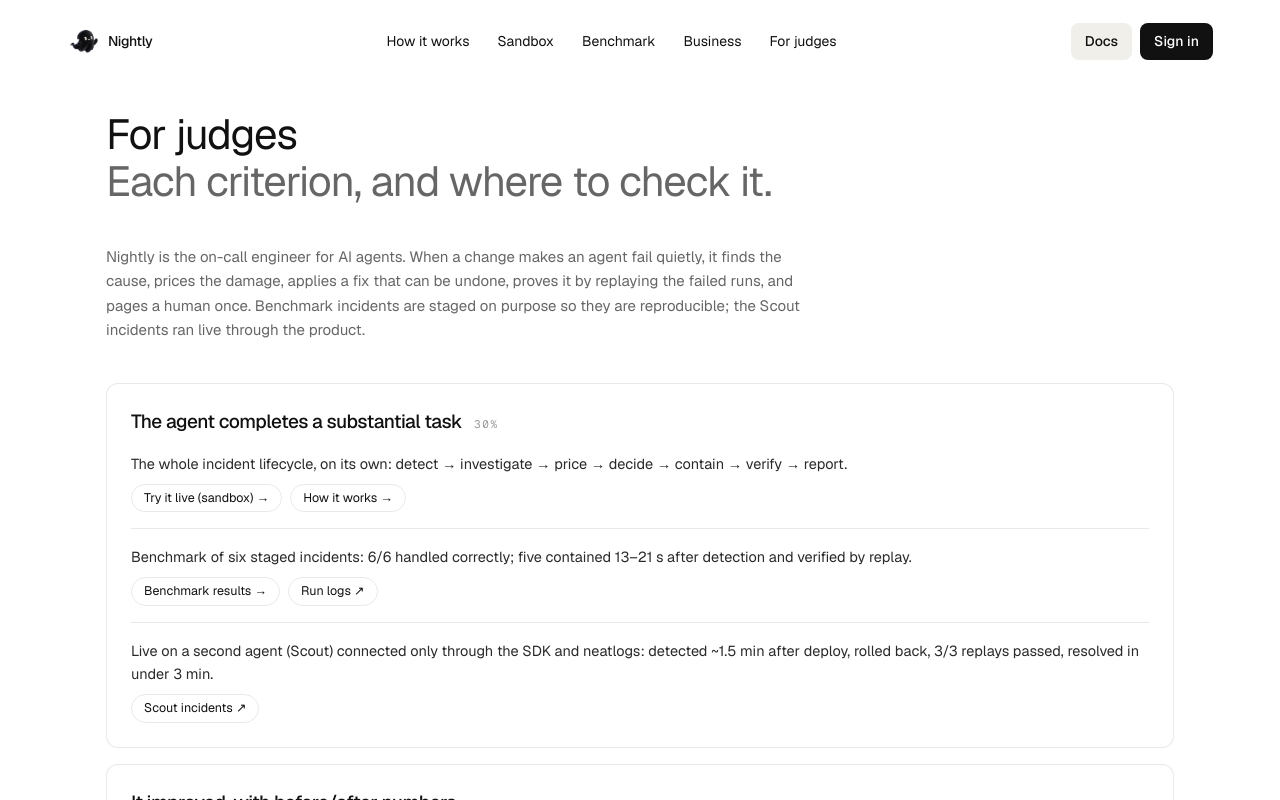
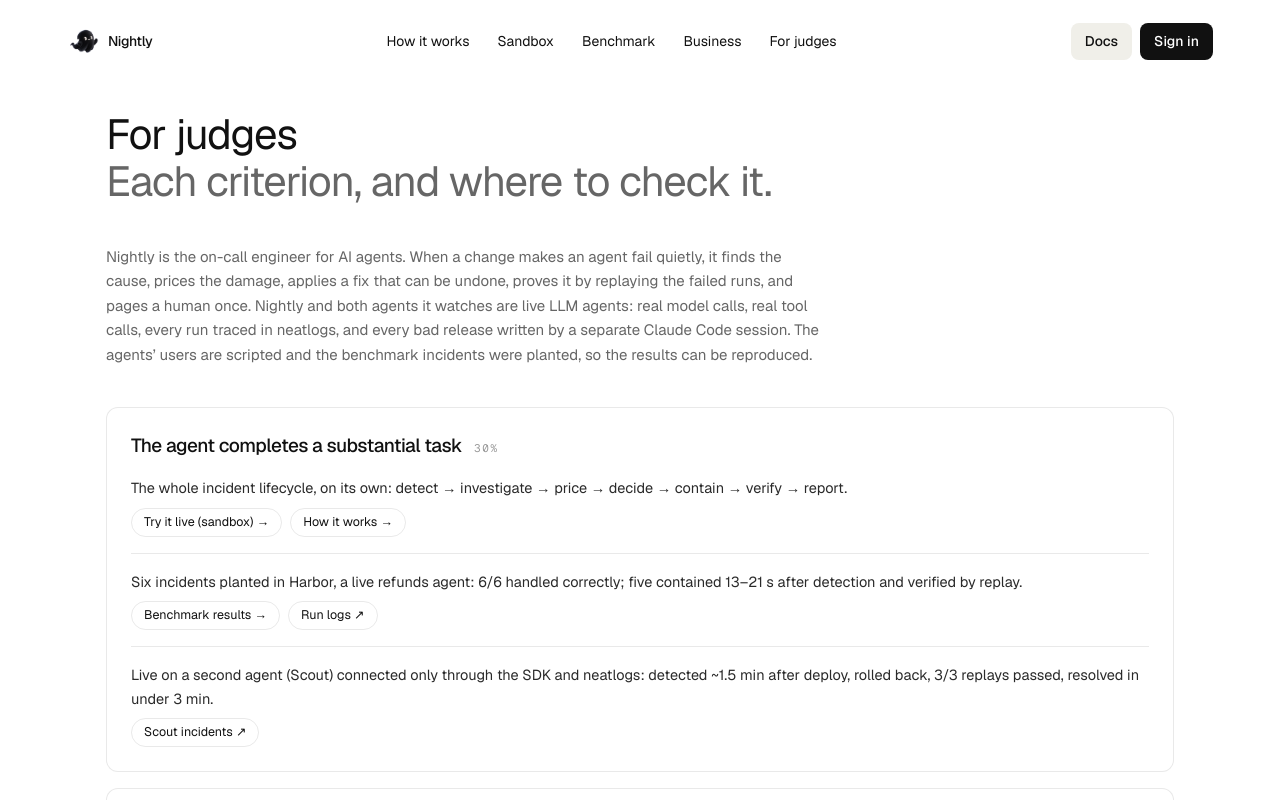
Before and after one commit to e-man07/neat-hacks, a Next.js app in the folder web/: page /judge in a window 1280 px wide. Shown: the top 800 px of the page. Built offline with nearby package versions, Linux system fonts and the light colour scheme.

Commit message:
Lead with what's real: both agents are live LLM agents; their users are scripted and the incidents planted
Entire-Checkpoint: 01M4QSN2MGEBVPFRF6ZNQXYMRR

```diff
--- a/web/app/judge/page.tsx
+++ b/web/app/judge/page.tsx
@@ -28,7 +28,7 @@
         ],
       },
       {
-        claim: "Benchmark of six staged incidents: 6/6 handled correctly; five contained 13–21 s after detection and verified by replay.",
+        claim: "Six incidents planted in Harbor, a live refunds agent: 6/6 handled correctly; five contained 13–21 s after detection and verified by replay.",
         links: [
           ["Benchmark results", "/benchmark"],
           ["Run logs", `${TREE}/evidence/benchmark`],
@@ -157,7 +157,9 @@
       <p className="max-w-[720px] text-[15px] leading-relaxed text-muted">
         Nightly is the on-call engineer for AI agents. When a change makes an agent fail quietly, it finds the cause, prices
         the damage, applies a fix that can be undone, proves it by replaying the failed runs, and pages a human once.
-        Benchmark incidents are staged on purpose so they are reproducible; the Scout incidents ran live through the product.
+        Nightly and both agents it watches are live LLM agents: real model calls, real tool calls, every run traced in neatlogs,
+        and every bad release written by a separate Claude Code session. The agents’ users are scripted and the benchmark
+        incidents were planted, so the results can be reproduced.
       </p>
       <div className="mt-10 space-y-4">
         {CRITERIA.map((c, i) => (
--- a/web/app/page.tsx
+++ b/web/app/page.tsx
@@ -242,7 +242,7 @@
               </div>
             ))}
           </div>
-          <p className="mt-3 font-mono text-[11.5px] text-faint">{bench?.run ? `benchmark ${bench.run} · live models · staged incidents` : "loading…"}</p>
+          <p className="mt-3 font-mono text-[11.5px] text-faint">{bench?.run ? `benchmark ${bench.run} · live agents · planted incidents` : "loading…"}</p>
         </Reveal>
       </section>
 
```
Also changed, not shown: 1 other file (tests, documents, lock files or other folders).
